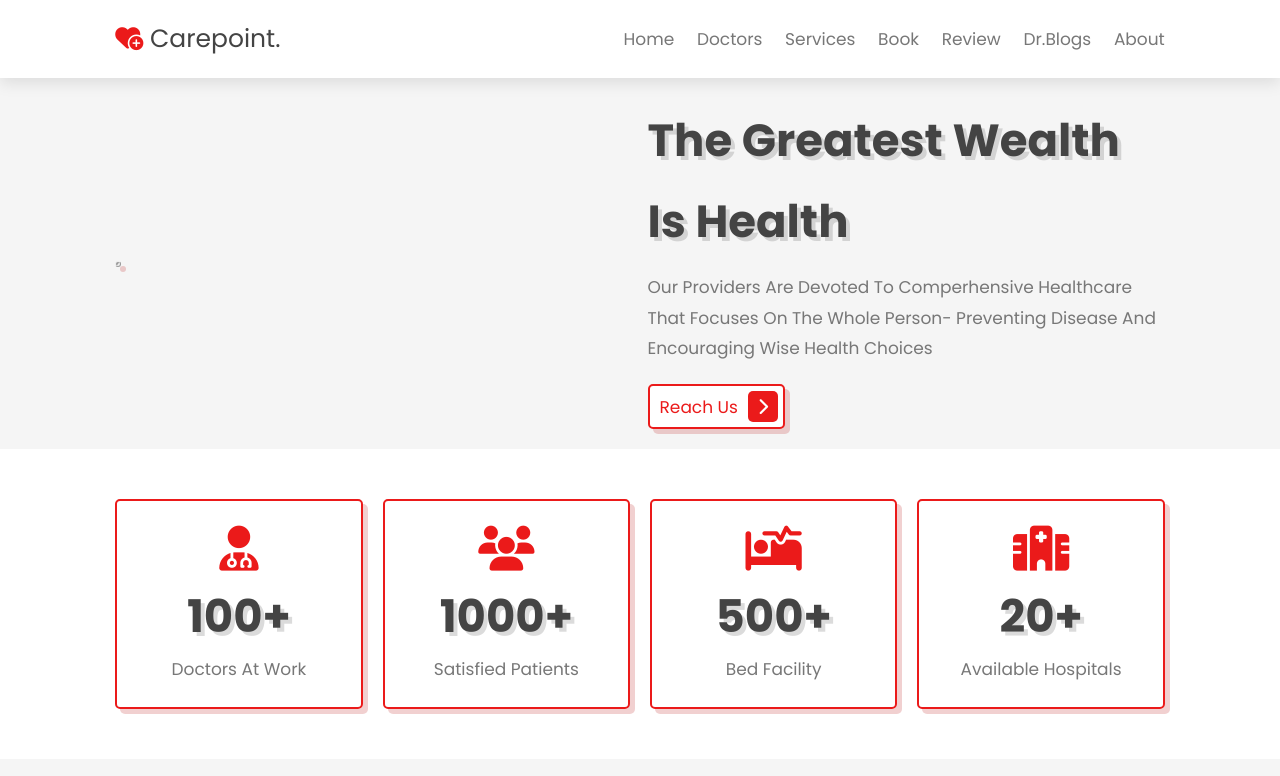
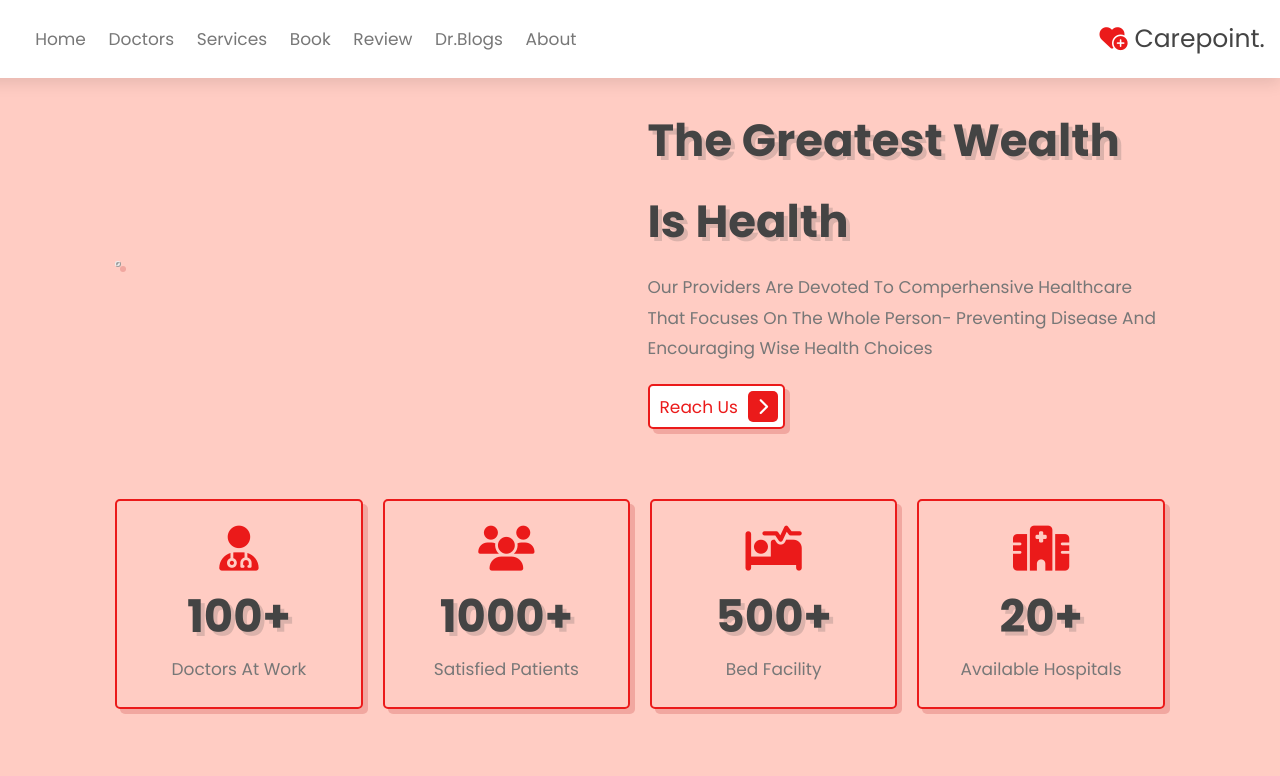
Before and after one commit to siddhu2529/health-care-web-design, a plain HTML site: page index.html in a window 1280 px wide. Shown: the top 776 px of the page. Drawn offline with Linux system fonts and the light colour scheme.

Commit message:
fourth commit

```diff
--- a/css/style.css
+++ b/css/style.css
@@ -17,6 +17,7 @@
     text-transform: capitalize;
     transition: all .2s ease-out;
     text-decoration: none;
+
 }
 
 html{
@@ -24,6 +25,7 @@ html{
     overflow-x: hidden;
     scroll-padding-top: 7rem;
     scroll-behavior: smooth;
+
 }
 
 section{
@@ -31,7 +33,7 @@ section{
 }
 
 section:nth-child(even){
-    background: #f5f5f5;
+    background: rgb(255, 204, 195)
 }
 
 .heading{
@@ -92,11 +94,14 @@ section:nth-child(even){
     align-items: center;
     justify-content: space-between;
     background: #fff;
+    margin-left: -10rem;
 }
 
 .header .logo{
     font-size: 2.5rem;
     color: var(--black);
+    margin-right: -100px;
+
 }
 
 .header .logo i{
@@ -107,7 +112,9 @@ section:nth-child(even){
     font-size: 1.7rem;
     color: var(--light-color);
     margin-left: 2rem;
+
 }
+
 
 .header .navbar a:hover{
     color: var(--red);
--- a/index.html
+++ b/index.html
@@ -14,14 +14,11 @@
     <script src="https://kit.fontawesome.com/cb5540924b.js" crossorigin="anonymous"></script>
 
 </head>
-<body>
+<body style="  background-color: rgb(255, 204, 195);">
 
 <!-- header section starts  -->
 
 <header class="header">
-
-    <a href="#" class="logo"> <i class="fa-solid fa-heart-circle-plus"></i> Carepoint. </a>
-
     <nav class="navbar">
         <a href="#home">home</a>
         <a href="#doctors">doctors</a>
@@ -31,6 +28,8 @@
         <a href="#blogs">Dr.blogs</a>
         <a href="#about">about</a>
     </nav>
+
+    <a href="#" class="logo"> <i class="fa-solid fa-heart-circle-plus"></i> Carepoint. </a>
 
     <div id="menu-btn" class="fas fa-bars"></div>
 
```
